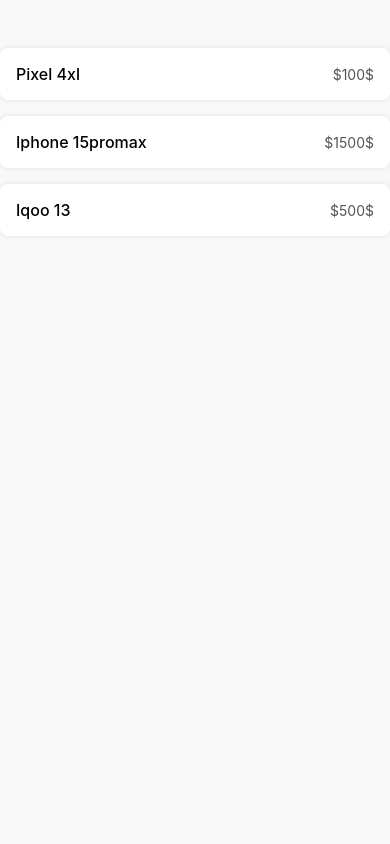
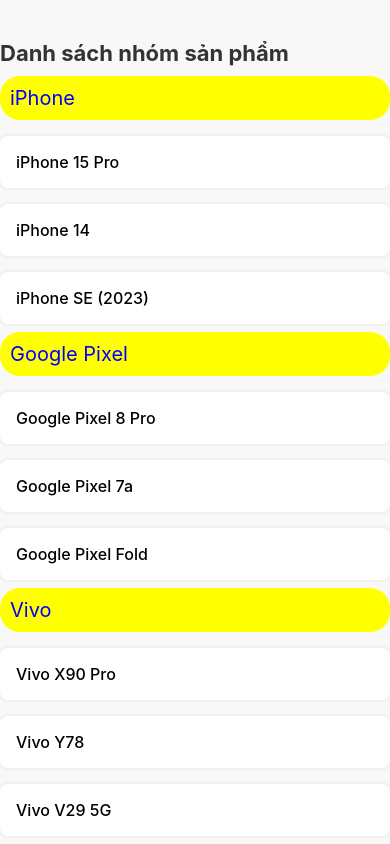
Before and after one commit to Quanbeothoima123/ReactNative2, a React Native app: screen / in a window 390 px wide. Built offline with nearby package versions, Linux system fonts and the light colour scheme.

Commit message:
version2

```diff
--- a/App.js
+++ b/App.js
@@ -1,57 +1,106 @@
 import React from "react";
 import {
-  FlatList,
+  SectionList,
   Text,
   View,
   StyleSheet,
   TouchableOpacity,
   Alert,
   SafeAreaView,
+  FlatList,
+  ScrollView,
 } from "react-native";
 
 const App = () => {
-  // Danh sách sản phẩm
   const products = [
     { id: "1", name: "Pixel 4xl", price: "100$" },
     { id: "2", name: "Iphone 15promax", price: "1500$" },
     { id: "3", name: "Iqoo 13", price: "500$" },
   ];
 
-  // Hàm xử lý khi bấm vào sản phẩm
+  const groupedProducts = [
+    {
+      title: "iPhone",
+      data: ["iPhone 15 Pro", "iPhone 14", "iPhone SE (2023)"],
+    },
+    {
+      title: "Google Pixel",
+      data: ["Google Pixel 8 Pro", "Google Pixel 7a", "Google Pixel Fold"],
+    },
+    { title: "Vivo", data: ["Vivo X90 Pro", "Vivo Y78", "Vivo V29 5G"] },
+    {
+      title: "Các sản phẩm mới nhất",
+      data: ["Samsung Galaxy S23 Ultra", "OnePlus 12", "Xiaomi 14 Pro"],
+    },
+  ];
+
   const handleProductPress = (productName) => {
     Alert.alert("Thông báo", `Tên sản phẩm: ${productName}`);
   };
 
-  // Hàm hiển thị từng item
+  const renderItemSection = ({ item }) => (
+    <TouchableOpacity onPress={() => handleProductPress(item)}>
+      <View style={styles.itemContainer}>
+        <Text style={styles.productName}>{item}</Text>
+      </View>
+    </TouchableOpacity>
+  );
+
   const renderItem = ({ item }) => (
     <TouchableOpacity onPress={() => handleProductPress(item.name)}>
       <View style={styles.itemContainer}>
         <Text style={styles.productName}>{item.name}</Text>
-        <Text style={styles.productPrice}>${item.price}</Text>
+        <Text style={styles.productPrice}>{item.price}</Text>
       </View>
     </TouchableOpacity>
   );
 
   return (
     <SafeAreaView style={styles.container}>
+      <ScrollView>
+        {/* SectionList */}
+        <View style={{ marginBottom: 20 }}>
+          <Text style={styles.listTitle}>Danh sách nhóm sản phẩm</Text>
+          <SectionList
+            sections={groupedProducts}
+            keyExtractor={(item, index) => item + index}
+            renderItem={renderItemSection}
+            renderSectionHeader={({ section }) => (
+              <View style={styles.headerContainer}>
+                <Text style={styles.sectionTitle}>{section.title}</Text>
+              </View>
+            )}
+            nestedScrollEnabled
+          />
+        </View>
+
+        {/* FlatList */}
         <View>
+          <Text style={styles.listTitle}>Danh sách sản phẩm</Text>
           <FlatList
             data={products}
             keyExtractor={(item) => item.id}
             renderItem={renderItem}
+            nestedScrollEnabled
           />
         </View>
+      </ScrollView>
     </SafeAreaView>
   );
 };
 
-// Styles
 const styles = StyleSheet.create({
   container: {
     flex: 1,
     backgroundColor: "#f8f8f8",
     padding: 16,
     paddingTop: 40,
+  },
+  listTitle: {
+    fontSize: 22,
+    fontWeight: "bold",
+    marginBottom: 10,
+    color: "#333",
   },
   itemContainer: {
     flexDirection: "row",
@@ -72,7 +121,17 @@
   },
   productPrice: {
     fontSize: 14,
-    color: "#555",
+    color: "#888",
+  },
+  headerContainer: {
+    padding: 10,
+    backgroundColor: "yellow",
+    borderRadius: 20,
+    marginBottom: 8,
+  },
+  sectionTitle: {
+    fontSize: 20,
+    color: "blue",
   },
 });
 
```
Lines whose indentation alone changed are shown as unchanged.
